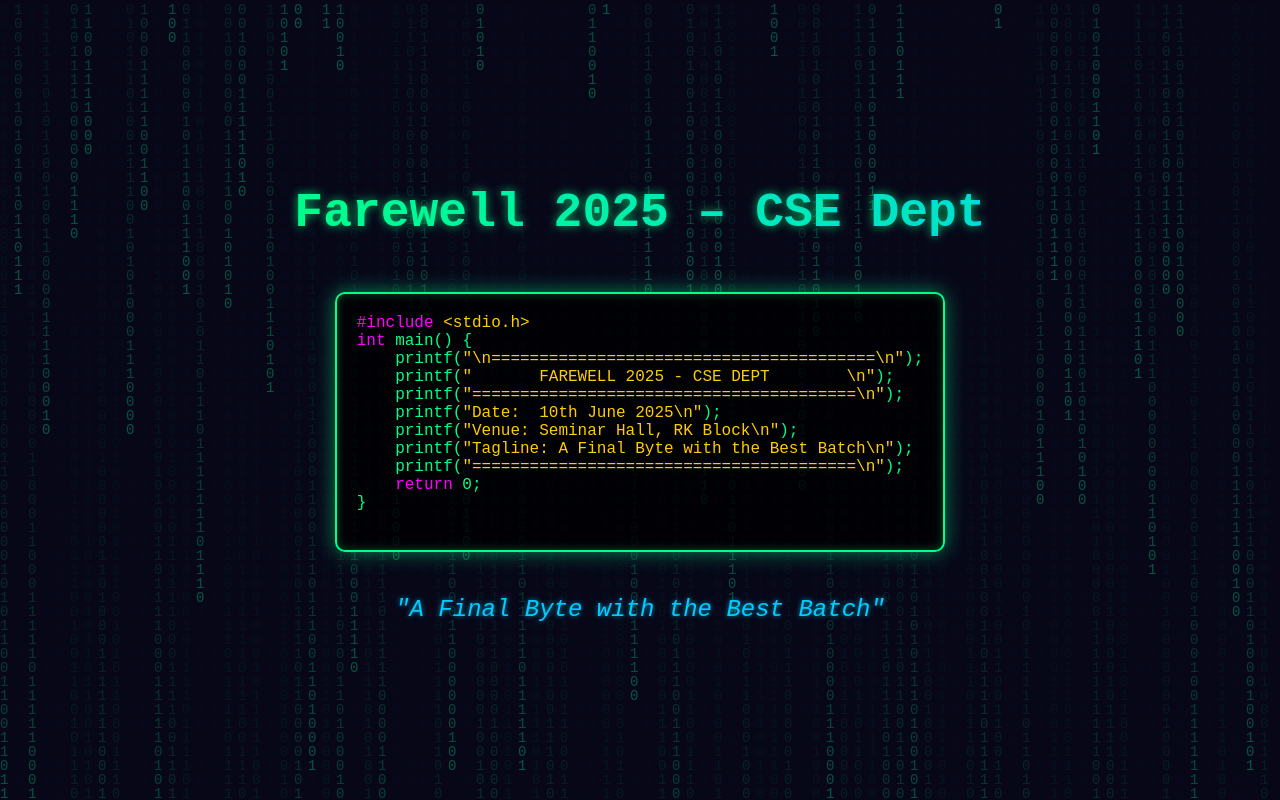
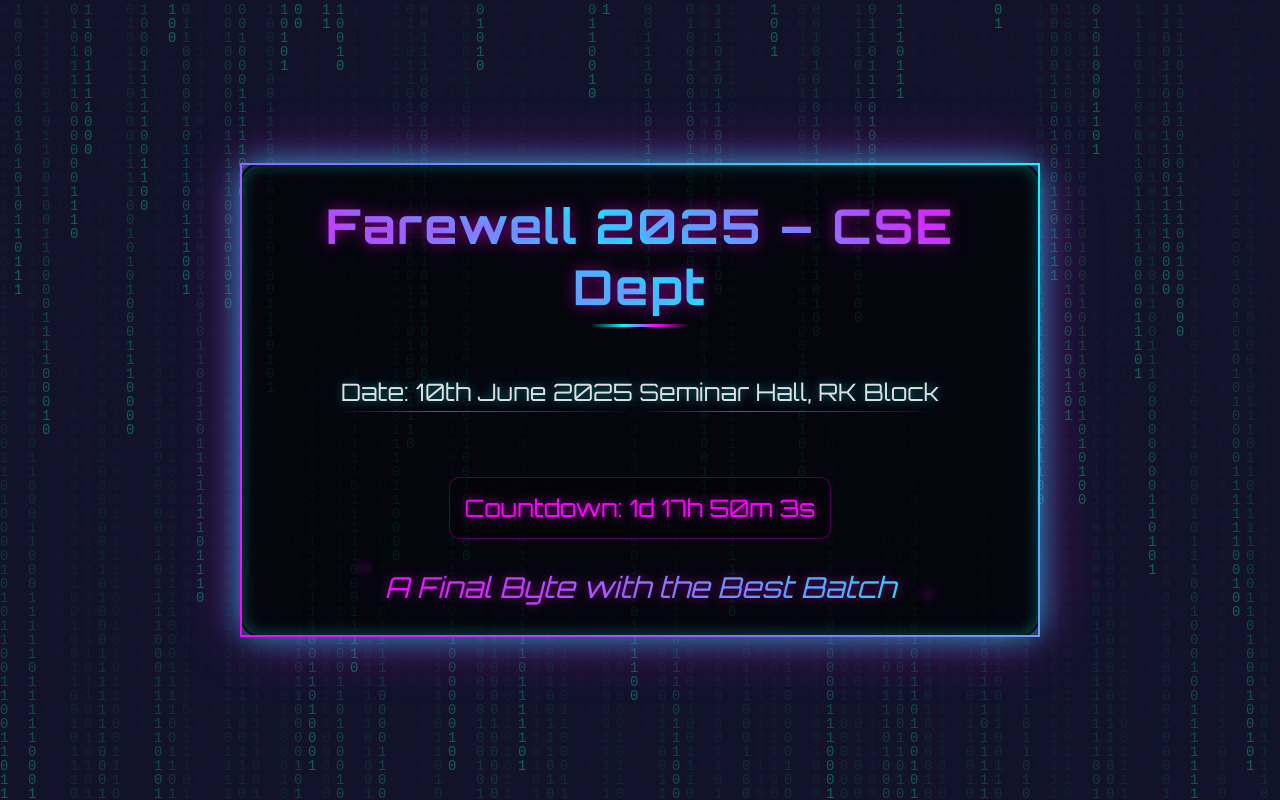
Before and after one commit to Divakarflutter9/CSE-Farewell-Party-2025, a plain HTML site: page index.html in a window 1280 px wide. Drawn offline with Linux system fonts and the light colour scheme.

Commit message:
Update index.html

```diff
--- a/index.html
+++ b/index.html
@@ -3,7 +3,7 @@
 <head>
     <meta charset="UTF-8">
     <meta name="viewport" content="width=device-width, initial-scale=1.0">
-    <title>Farewell 2025 Poster</title>
+    <title>Farewell 2025 Poster - Enhanced</title>
     <style>
         body {
             margin: 0;
@@ -12,8 +12,8 @@
             flex-direction: column;
             justify-content: center;
             align-items: center;
-            background: #0a0a23;
-            font-family: 'Courier New', Courier, monospace;
+            background: #1a1a3d;
+            font-family: 'Orbitron', sans-serif;
             color: #fff;
             overflow: hidden;
             position: relative;
@@ -28,67 +28,213 @@
             opacity: 0.3;
         }
 
-        .title {
+        .farewell-container {
+            position: relative;
+            z-index: 2;
+            width: 90%;
+            max-width: 800px;
+            text-align: center;
+            perspective: 1000px;
+        }
+
+        .farewell-card {
+            background: rgba(0, 0, 0, 0.7);
+            border-radius: 20px;
+            padding: 30px;
+            margin: 20px 0;
+            box-shadow: 0 0 30px rgba(0, 255, 255, 0.6),
+                        0 0 60px rgba(255, 0, 255, 0.4),
+                        inset 0 0 15px rgba(0, 255, 255, 0.3);
+            border: 2px solid transparent;
+            border-image: linear-gradient(45deg, #ff00ff, #00ffff);
+            border-image-slice: 1;
+            position: relative;
+            overflow: hidden;
+            transform-style: preserve-3d;
+            transition: all 0.5s ease;
+        }
+
+        .farewell-card::before {
+            content: '';
+            position: absolute;
+            top: -50%;
+            left: -50%;
+            width: 200%;
+            height: 200%;
+            background: linear-gradient(
+                to bottom right,
+                rgba(255, 0, 255, 0.1) 0%,
+                rgba(0, 255, 255, 0.1) 50%,
+                rgba(255, 0, 255, 0.1) 100%
+            );
+            transform: rotate(45deg);
+            z-index: -1;
+            animation: shine 3s infinite;
+        }
+
+        @keyframes shine {
+            0% { transform: rotate(45deg) translateX(-100%); }
+            100% { transform: rotate(45deg) translateX(100%); }
+        }
+
+        .farewell-card:hover {
+            transform: translateY(-10px) rotateX(5deg);
+            box-shadow: 0 0 40px rgba(0, 255, 255, 0.8),
+                        0 0 80px rgba(255, 0, 255, 0.6),
+                        inset 0 0 20px rgba(0, 255, 255, 0.4);
+        }
+
+        .farewell-title {
             font-size: 3rem;
-            text-align: center;
-            background: linear-gradient(45deg, #00ff88, #00ccff);
+            margin: 0 0 20px;
+            background: linear-gradient(45deg, #ff00ff, #00ffff, #ff00ff);
             -webkit-background-clip: text;
             -webkit-text-fill-color: transparent;
-            z-index: 2;
-            text-shadow: 0 0 10px rgba(0, 255, 136, 0.7);
+            text-shadow: 0 0 15px rgba(255, 0, 255, 0.5);
+            letter-spacing: 2px;
+            position: relative;
+            display: inline-block;
         }
 
-        .code-window {
-            background: rgba(0, 0, 0, 0.8);
-            border: 2px solid #00ff88;
-            border-radius: 10px;
-            padding: 20px;
-            margin: 20px;
-            box-shadow: 0 0 20px rgba(0, 255, 136, 0.5), inset 0 0 10px rgba(0, 255, 136, 0.3);
-            z-index: 2;
-            max-width: 600px;
+        .farewell-title::after {
+            content: '';
+            position: absolute;
+            bottom: -10px;
+            left: 50%;
+            transform: translateX(-50%);
+            width: 100px;
+            height: 3px;
+            background: linear-gradient(90deg, transparent, #00ffff, #ff00ff, transparent);
+            border-radius: 3px;
         }
 
-        pre {
-            margin: 0;
-            color: #00ff88;
-            font-size: 1rem;
-            white-space: pre-wrap;
+        .farewell-details {
+            font-size: 1.5rem;
+            margin: 25px 0;
+            color: #e0e0e0;
+            text-shadow: 0 0 10px rgba(0, 255, 255, 0.5);
+            position: relative;
+        }
+
+        .farewell-details p {
+            margin: 15px 0;
+            position: relative;
+            display: inline-block;
+        }
+
+        .farewell-details p::after {
+            content: '';
+            position: absolute;
+            bottom: -5px;
+            left: 0;
+            width: 100%;
+            height: 1px;
+            background: linear-gradient(90deg, transparent, #00ffff, #ff00ff, transparent);
+            opacity: 0.5;
+        }
+
+        .countdown {
+            font-size: 1.5rem;
+            color: #ff00ff;
+            text-shadow: 0 0 10px rgba(255, 0, 255, 0.7);
+            margin: 30px 0 0;
+            padding: 15px;
+            border-radius: 10px;
+            background: rgba(0, 0, 0, 0.3);
+            display: inline-block;
+            border: 1px solid rgba(255, 0, 255, 0.3);
         }
 
         .tagline {
-            font-size: 1.5rem;
+            font-size: 1.8rem;
             font-style: italic;
-            color: #00ccff;
-            text-shadow: 0 0 5px rgba(0, 204, 255, 0.7);
-            z-index: 2;
+            margin-top: 30px;
+            background: linear-gradient(45deg, #ff00ff, #00ffff);
+            -webkit-background-clip: text;
+            -webkit-text-fill-color: transparent;
+            text-shadow: 0 0 10px rgba(255, 0, 255, 0.5);
+            position: relative;
+            display: inline-block;
+            padding: 0 20px;
         }
 
-        /* Syntax highlighting */
-        .keyword { color: #ff00ff; }
-        .string { color: #ffcc00; }
-        .comment { color: #888; }
+        .tagline::before, .tagline::after {
+            content: '"';
+            position: absolute;
+            font-size: 2.5rem;
+            color: rgba(0, 255, 255, 0.7);
+        }
+
+        .tagline::before {
+            left: -15px;
+            top: -15px;
+        }
+
+        .tagline::after {
+            right: -15px;
+            bottom: -25px;
+        }
+
+        @media (max-width: 768px) {
+            .farewell-title {
+                font-size: 2rem;
+            }
+
+            .farewell-details {
+                font-size: 1.2rem;
+            }
+
+            .countdown {
+                font-size: 1.2rem;
+            }
+
+            .tagline {
+                font-size: 1.4rem;
+            }
+        }
+
+        @media (max-width: 480px) {
+            .farewell-card {
+                padding: 20px;
+            }
+
+            .farewell-title {
+                font-size: 1.8rem;
+            }
+
+            .farewell-details {
+                font-size: 1rem;
+            }
+
+            .countdown {
+                font-size: 1rem;
+                padding: 10px;
+            }
+
+            .tagline {
+                font-size: 1.2rem;
+            }
+        }
     </style>
+    <link href="https://fonts.googleapis.com/css2?family=Orbitron:wght@400;700&display=swap" rel="stylesheet">
 </head>
 <body>
     <canvas id="matrix"></canvas>
-    <h1 class="title">Farewell 2025 – CSE Dept</h1>
-    <div class="code-window">
-        <pre>
-<span class="keyword">#include</span> <span class="string">&lt;stdio.h&gt;</span>
-<span class="keyword">int</span> main() {
-    printf(<span class="string">"\n========================================\n"</span>);
-    printf(<span class="string">"       FAREWELL 2025 - CSE DEPT        \n"</span>);
-    printf(<span class="string">"========================================\n"</span>);
-    printf(<span class="string">"Date:  10th June 2025\n"</span>);
-    printf(<span class="string">"Venue: Seminar Hall, RK Block\n"</span>);
-    printf(<span class="string">"Tagline: A Final Byte with the Best Batch\n"</span>);
-    printf(<span class="string">"========================================\n"</span>);
-    <span class="keyword">return</span> 0;
-}
-        </pre>
+
+    <div class="farewell-container">
+        <div class="farewell-card">
+            <h1 class="farewell-title">Farewell 2025 – CSE Dept</h1>
+
+            <div class="farewell-details">
+                <p>Date: 10th June 2025</p>
+                <p>Seminar Hall, RK Block</p>
+            </div>
+
+            <div class="countdown" id="countdown"></div>
+
+            <div class="tagline">A Final Byte with the Best Batch</div>
+        </div>
     </div>
-    <p class="tagline">"A Final Byte with the Best Batch"</p>
 
     <script>
         // Matrix effect
@@ -117,6 +263,30 @@
         }
 
         setInterval(draw, 33);
+
+        // Countdown timer to June 10, 2025
+        const targetDate = new Date("June 10, 2025 00:00:00").getTime();
+        const countdownElement = document.getElementById("countdown");
+
+        function updateCountdown() {
+            const now = new Date().getTime();
+            const distance = targetDate - now;
+
+            if (distance < 0) {
+                countdownElement.innerHTML = "The Farewell Has Begun!";
+                return;
+            }
+
+            const days = Math.floor(distance / (1000 * 60 * 60 * 24));
+            const hours = Math.floor((distance % (1000 * 60 * 60 * 24)) / (1000 * 60 * 60));
+            const minutes = Math.floor((distance % (1000 * 60 * 60)) / (1000 * 60));
+            const seconds = Math.floor((distance % (1000 * 60)) / 1000);
+
+            countdownElement.innerHTML = `Countdown: ${days}d ${hours}h ${minutes}m ${seconds}s`;
+        }
+
+        updateCountdown();
+        setInterval(updateCountdown, 1000);
     </script>
 </body>
 </html>
```
